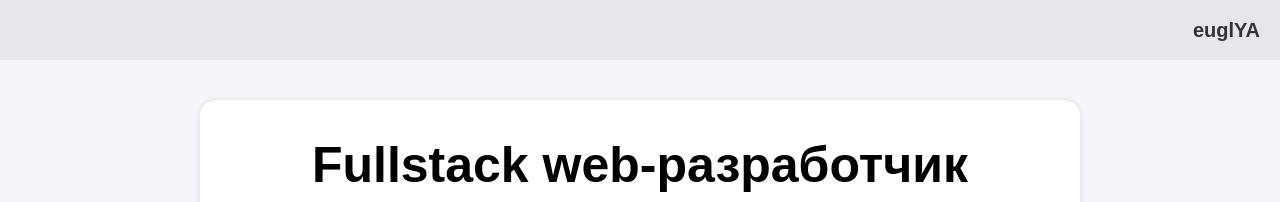
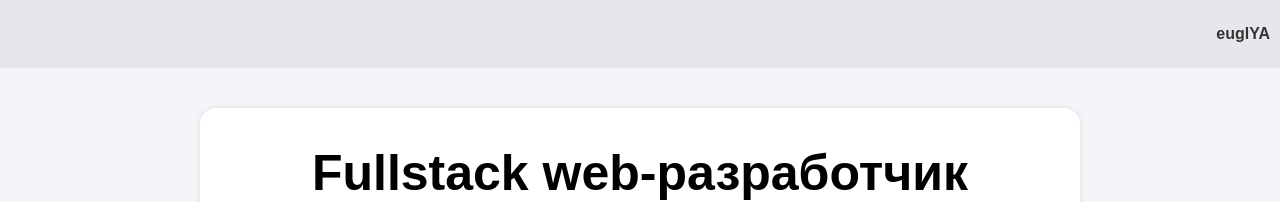
Before and after one commit to euglYA/tsu-intensive-front-works, a plain HTML site: page first-ya-html-resume/index.html in a window 1280 px wide. Shown: the top 202 px of the page. Drawn offline with nearby package versions, Linux system fonts and the light colour scheme; a web font is replaced by a local one.

Commit message:
1: upd header

```diff
--- a/first-ya-html-resume/index.html
+++ b/first-ya-html-resume/index.html
@@ -12,9 +12,9 @@
         <link href="https://fonts.googleapis.com/css2?family=Bebas+Neue&family=Birthstone&family=DM+Serif+Display:ital@0;1&family=Imperial+Script&family=Lato:ital,wght@0,100;0,300;0,400;0,700;0,900;1,100;1,300;1,400;1,700;1,900&family=Lobster&family=Manrope:wght@200..800&family=Noto+Sans:ital,wght@0,100..900;1,100..900&family=Playfair+Display:ital,wght@0,400..900;1,400..900&family=Playwrite+CO:wght@100..400&family=Playwrite+FR+Moderne:wght@100..400&family=Playwrite+NL:wght@100..400&family=Poiret+One&family=Quicksand:wght@300..800&display=swap" rel="stylesheet">
     </head>
     <body>
-        <div class="top-line">
-            <p class="top-line__label">euglYA</p>
-        </div>
+        <header class="header">
+            <p class="header__text">euglYA</p>
+        </header>
 
         <div class="resume">
             <header class="resume__header">
--- a/first-ya-html-resume/styles.css
+++ b/first-ya-html-resume/styles.css
@@ -8,19 +8,16 @@ body {
     overflow-y: auto;
 }
 
-.top-line {
-    height: 60px;
+.header {
+    text-align: right;
     background-color: #e5e7eb;
-    display: flex;
-    justify-content: end;
-    align-items: end;
+    padding: 10px;
 }
 
-.top-line__label {
-    font-family: "Imperial Script", sans-serif;
-    font-weight: 800;
-    font-size: 20px;
-    margin-right: 20px;
+.header__text {
+    font-family: 'Imperial Script', sans-serif;
+    font-weight: 700;
+    font-size: 16px;
     color: #333;
 }
 
```
